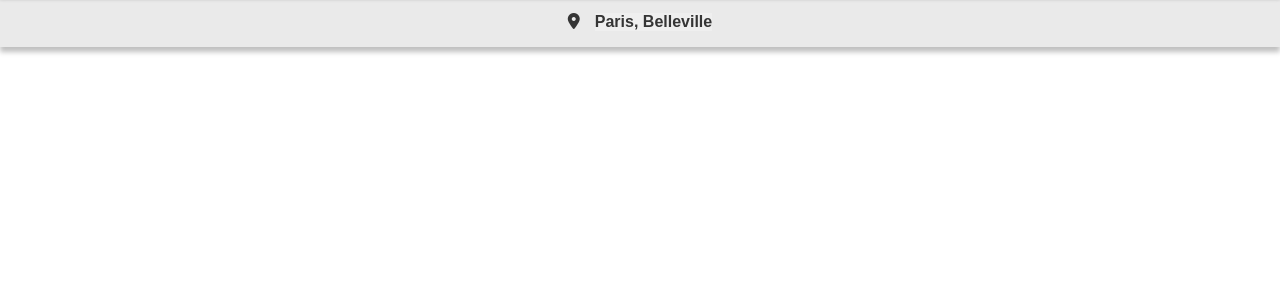
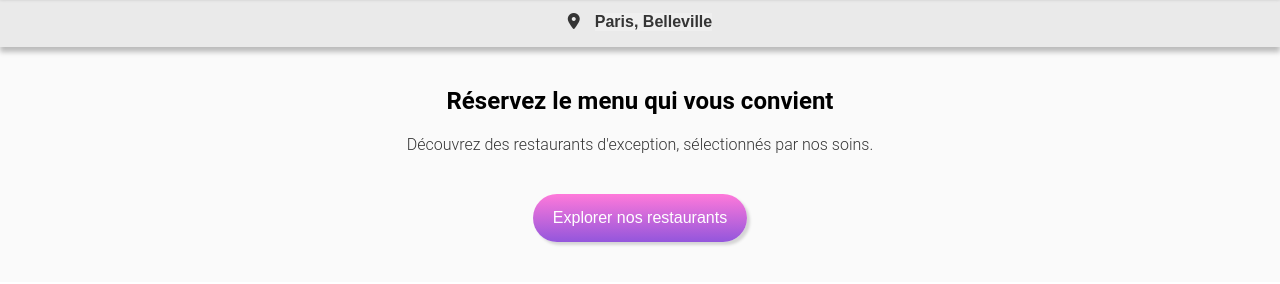
Before and after one commit to Iban-Iparaguirre/ohmyfood, a website: page index.html in a window 1280 px wide. Shown: the part 54-338 px from the top of the page. Drawn offline with Linux system fonts and the light colour scheme; a web font is replaced by a local one.

Commit message:
add explorer homepage

```diff
--- a/index.html
+++ b/index.html
@@ -19,7 +19,11 @@
         </div>
     </header>
     <main>
-
+        <section class="explorer">
+            <h2 class="explorer__title">Réservez le menu qui vous convient</h2>
+            <p class="explorer__subtitle">Découvrez des restaurants d'exception, sélectionnés par nos soins.</p>
+            <button class="explorer__button">Explorer nos restaurants</button>
+        </section>
     </main>
 
     <footer>
--- a/sass/style.scss
+++ b/sass/style.scss
@@ -3,6 +3,10 @@
   margin: 0;
   padding: 0;
   box-sizing: border-box;
+}
+
+body {
+    font-family: Roboto, sans-serif;
 }
 
 .header {
@@ -16,7 +20,7 @@
         font-weight: 500;
         box-shadow: 0px 3px 3px #00000026;
         position: relative;
-        z-index: 1;
+        z-index: 2;
     }
 
     &__local {
@@ -28,6 +32,8 @@
         background-color: #eaeaea;
         box-shadow: 0px 5px 5px rgba(0, 0, 0, 0.25);
         color: #353535;
+        position: relative;
+        z-index: 1;
 
         &-text {
             border: none;
@@ -38,3 +44,41 @@
         }
     }
 }
+
+.explorer {
+    padding: 20px;
+    text-align: center;
+    background-color: #fafafa;
+
+    &__title {
+        padding: 20px 20px 0px 20px;
+        margin: 0;
+    }
+
+    &__subtitle {
+        font-weight: 300;
+        font-size: 16px;
+        margin: 20px;
+        color: #353535;
+    }
+
+    &__button {
+        background: linear-gradient(180deg, #ff79da, #9356dc);
+        color: #ffffff;
+        font-size: 16px;
+        font-weight: 500;
+        padding: 15px 20px;
+        margin: 20px 0;
+        border: none;
+        border-radius: 50px;
+        box-shadow: 3px 3px 3px #00000026;
+        transition: opacity 0.3s ease,
+        background-color 0.3s ease;
+    }
+
+    &__button:hover {
+        cursor: pointer;
+        background-color: white;
+        opacity: 80%;
+    }
+}
```
Also changed, not shown: assets/style.css, 1 other file.
